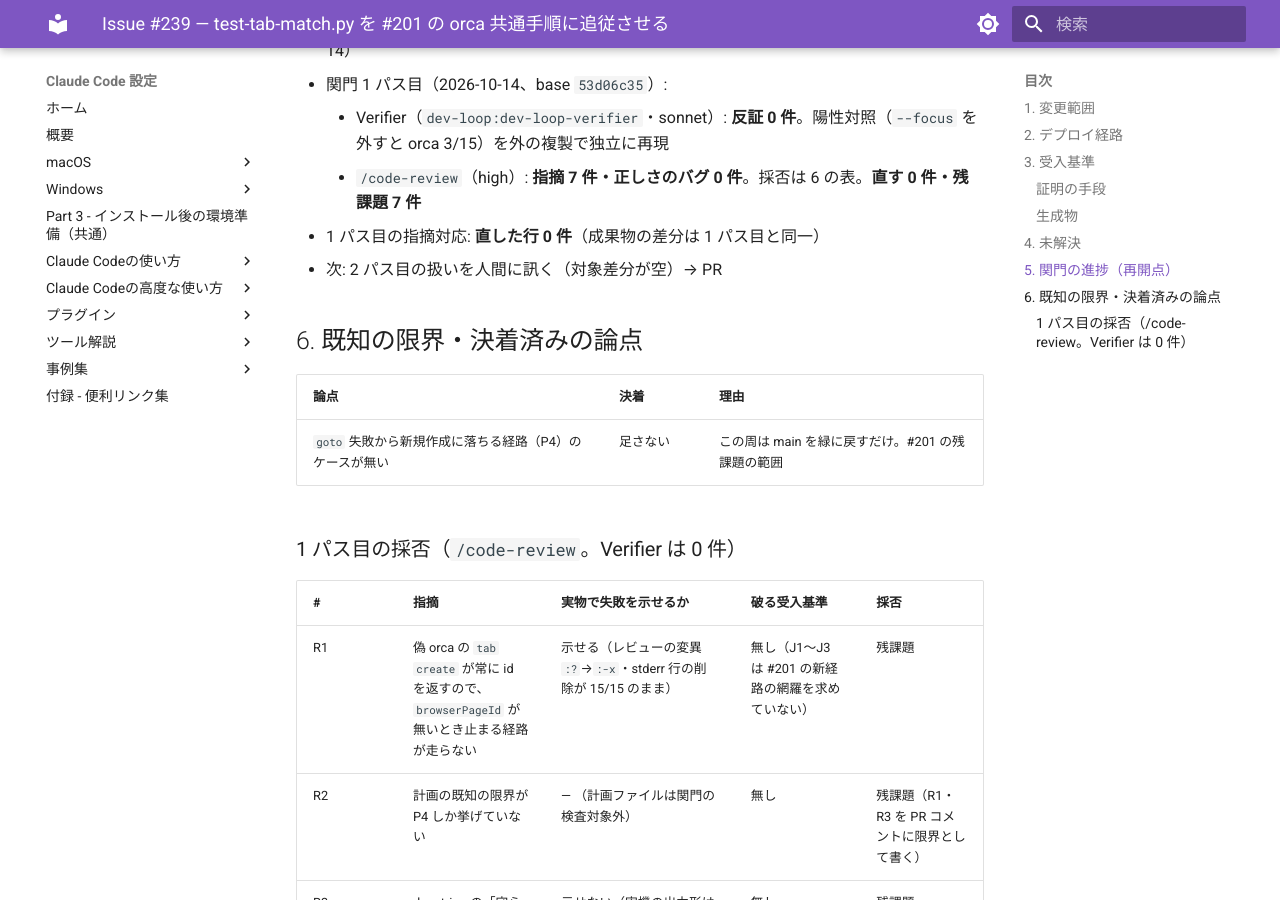
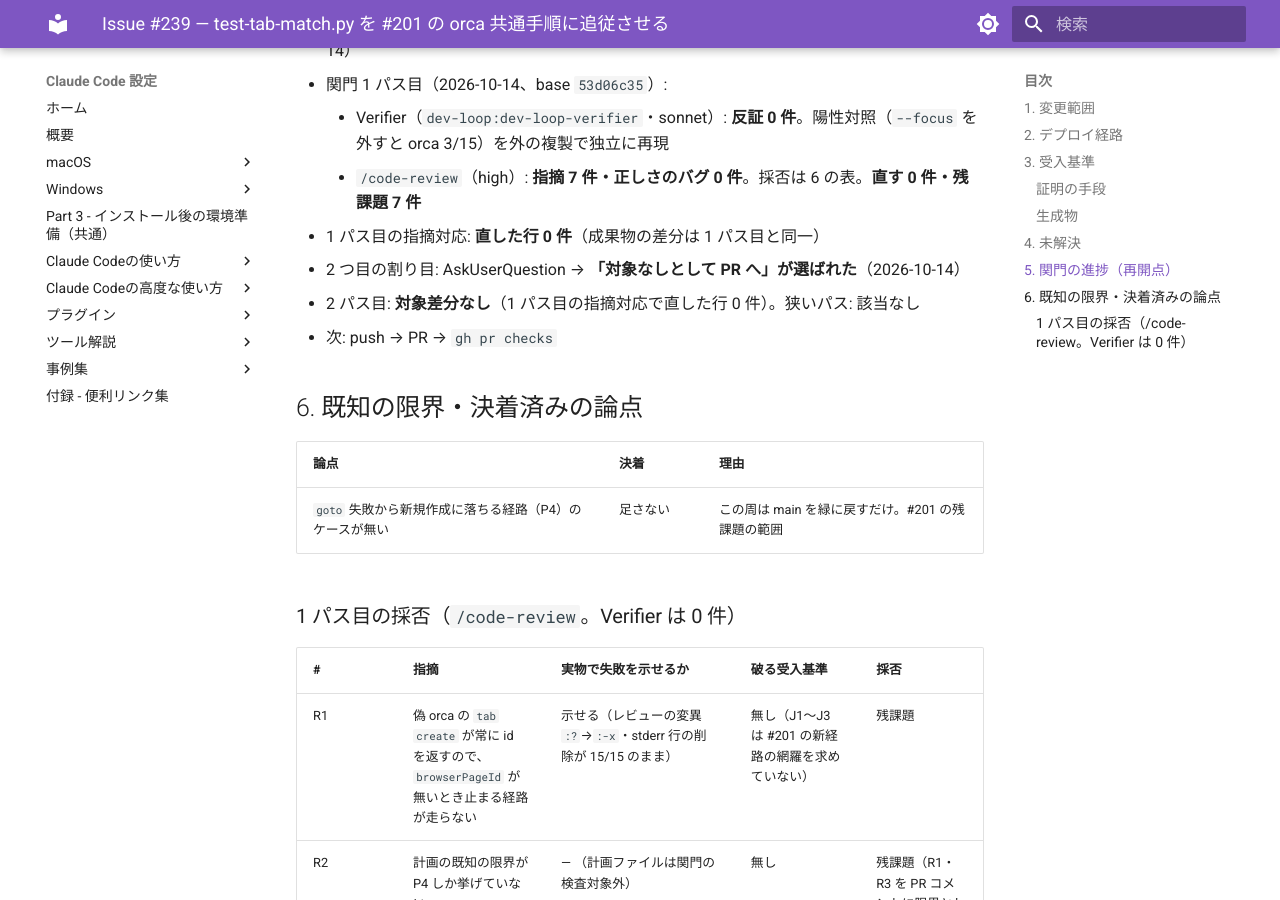
Before and after one commit to hdknr/claude-code-setup, an MkDocs documentation site: the page built from docs/plans/issue-239.md, in a window 1280 px wide and 900 px high, scrolled down 2101 px. Built offline with MkDocs 1.6.1 and Material for MkDocs 9.7.7, drawn with Linux system fonts in a browser that asks for light colours.

Commit message:
docs(plans): #239 の 2 パス目の扱いを記録
Co-Authored-By: Claude Opus 5.5 <noreply@anthropic.com>

```diff
--- a/docs/plans/issue-239.md
+++ b/docs/plans/issue-239.md
@@ -62,7 +62,9 @@
     - Verifier（`dev-loop:dev-loop-verifier`・sonnet）: **反証 0 件**。陽性対照（`--focus` を外すと orca 3/15）を外の複製で独立に再現
     - `/code-review`（high）: **指摘 7 件・正しさのバグ 0 件**。採否は 6 の表。**直す 0 件・残課題 7 件**
 - 1 パス目の指摘対応: **直した行 0 件**（成果物の差分は 1 パス目と同一）
-- 次: 2 パス目の扱いを人間に訊く（対象差分が空）→ PR
+- 2 つ目の割り目: AskUserQuestion → **「対象なしとして PR へ」が選ばれた**（2026-10-14）
+- 2 パス目: **対象差分なし**（1 パス目の指摘対応で直した行 0 件）。狭いパス: 該当なし
+- 次: push → PR → `gh pr checks`
 
 ## 6. 既知の限界・決着済みの論点
 
```
